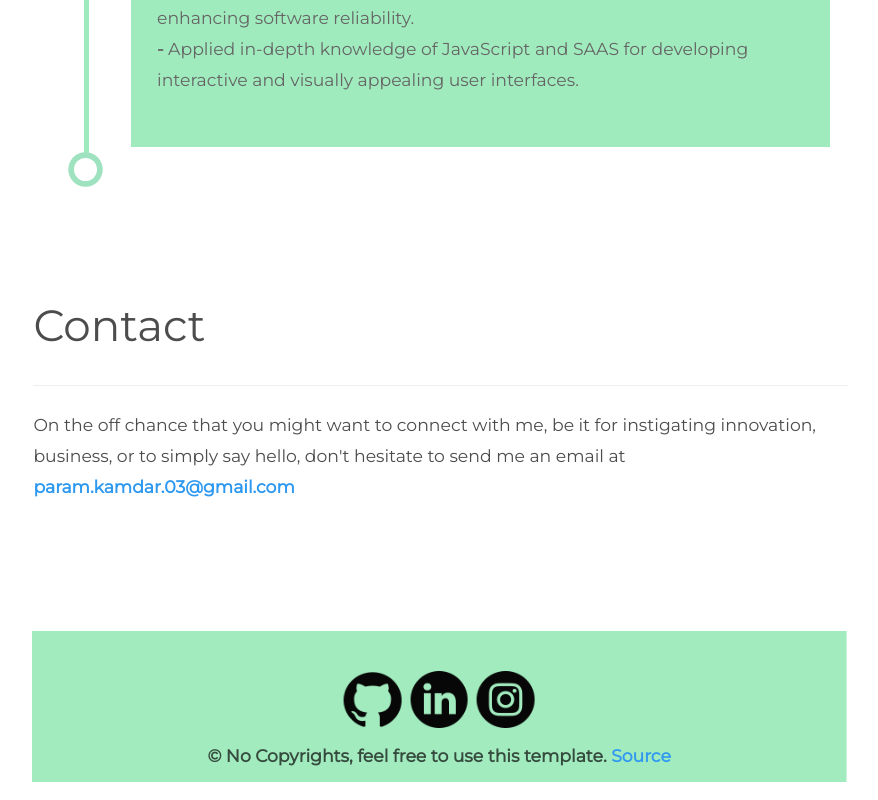
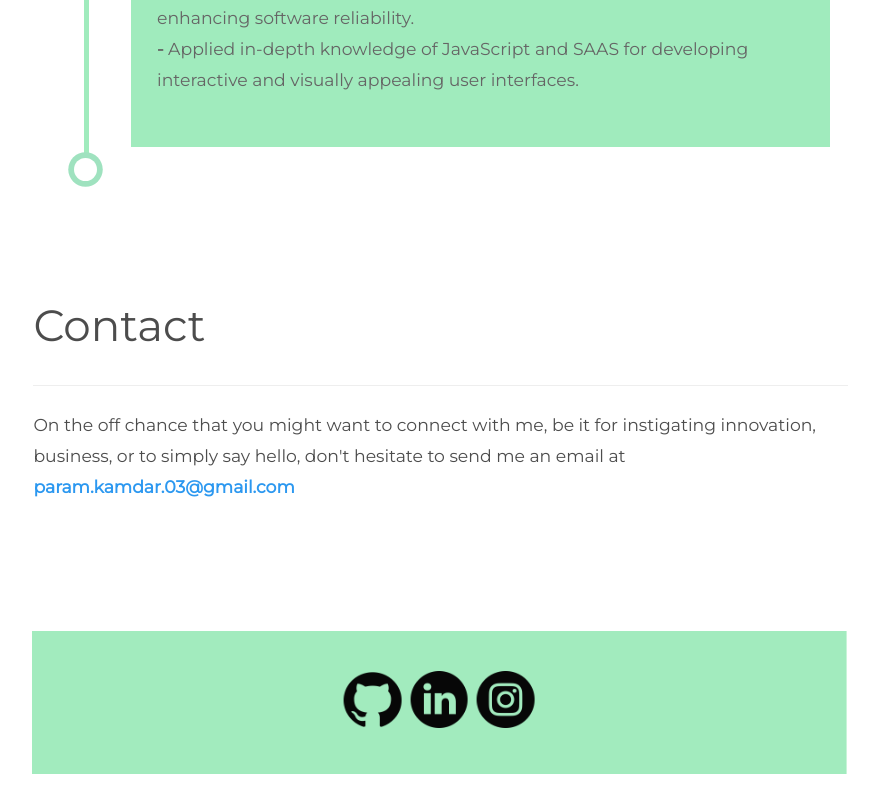
Before and after one commit to param623/param_kamdar_portfolio, a plain HTML site: page index.html in a window 1280 px wide. Shown: the part 2911-3711 px from the top of the page, without its empty margins (372-1250 px from the left). Drawn offline with nearby package versions, Linux system fonts and the light colour scheme; animation ran at ten frames a second; a web font is replaced by a local one.

Commit message:
Update index.html

```diff
--- a/index.html
+++ b/index.html
@@ -507,12 +507,6 @@
                                        </strong>
                                     </p> -->
                                         </div>
-                                        <p style="text-align: center; margin-bottom: -20px;">
-                                            <strong>&copy; No Copyrights, feel free to use this template.
-                                                <a href="https://github.com/vinaysomawat/vinaysomawat.github.io"
-                                                    target="_blank">Source</a>
-                                            </strong>
-                                        </p>
                                     </div>
                                 </div>
                             </div>
```
